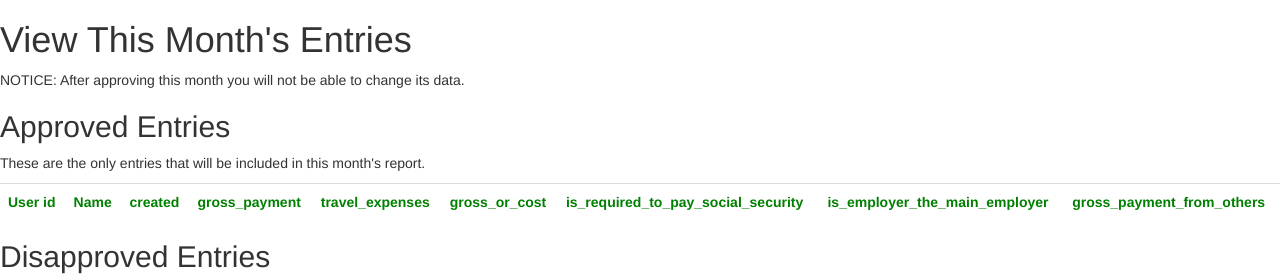
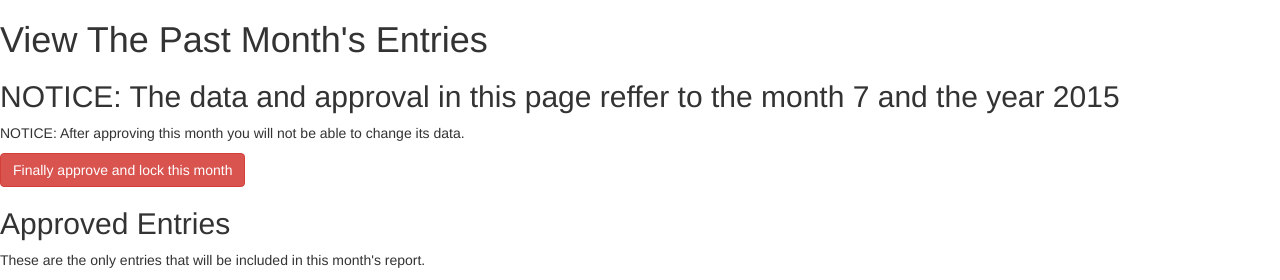
Before and after one commit to cocobango/babi, a Django app: a page that uses wage_reports/reports/templates/reports/employer/pre_approve_month.html in a window 1280 px wide. Shown: the top 280 px of the page. Run offline with Django 3.2, Linux system fonts and the light colour scheme; a user stored in the database is signed in; tables that the repository leaves empty hold one stand-in row (values such as "Sample post"); lists and menus that the app fills with data are empty; some libraries are stand-ins or nearby versions.

Commit message:
months may now be marked as locked. does not prevent changes to future entries to that month yet. minor bug fix in js

```diff
--- a/wage_reports/reports/helpers.py
+++ b/wage_reports/reports/helpers.py
@@ -1,9 +1,37 @@
+from django.utils import timezone
 from .models import Monthly_employee_data, Employee , Employer , Locked_months
 
 
 def is_employer(user):
     try:
-    	employer = Employer.objects.get(user=user)
-    	return True
+        employer = Employer.objects.get(user=user)
+        return True
     except Exception as e:
-    	return False
+        return False
+
+def get_employer_from_user(user):
+    try:
+        employer = Employer.objects.get(user=user)
+        return employer
+    except Exception as e:
+        return False
+
+
+def get_latest_locked_month_by_employer(employer_user_id):
+    locked_month = Locked_months.objects.select_related('employer').filter(employer__user=employer_user_id).latest('lock_time')
+    return locked_month.id
+
+def get_month_in_question_for_employer_locking():
+    this_month = timezone.now()
+    month_in_question = this_month.month - 1
+    if month_in_question == 0:
+        return 12
+    return month_in_question
+
+def get_year_in_question_for_employer_locking():
+    this_month = timezone.now()
+    year_in_question = this_month.year
+    month_in_question = get_month_in_question_for_employer_locking()
+    if month_in_question == 12:
+        return year_in_question - 1
+    return year_in_question
--- a/wage_reports/reports/models.py
+++ b/wage_reports/reports/models.py
@@ -109,3 +109,4 @@ class Locked_months(models.Model):
     for_month = models.IntegerField(default=0)
     for_year = models.IntegerField(default=0)
     lock_time = models.DateTimeField(auto_now_add=True , blank=True)
+    first_day_in_month = models.DateTimeField(blank=True)
--- a/wage_reports/reports/static/reports/js/general.js
+++ b/wage_reports/reports/static/reports/js/general.js
@@ -3,7 +3,7 @@ toggle_user_status = function(user_id){
 	$('#toggle_employee_status').submit();
 }
 
-approve_employee_monthly_entry = function(url , entry_id , employee_user_id , csrf_token){
+toggle_employee_monthly_entry_approval = function(url , entry_id , employee_user_id , csrf_token){
 	formData = {
 		entry_id : entry_id,
 		employee_user_id : employee_user_id
@@ -11,8 +11,18 @@ approve_employee_monthly_entry = function(url , entry_id , employee_user_id , cs
 	generic_ajax_call(url , formData , csrf_token);
 }
 
+approve_and_lock_month = function(url , month_in_question , year_in_question , csrf_token){
+	formData = {
+		for_month : month_in_question,
+		for_year : year_in_question
+	};
+	generic_ajax_call(url , formData , csrf_token);
+}
+
+
 default_success_callback = function(data){
-	json = JSON.Parse(data);
+	json = data;
+	// json = JSON.parse(data);
 	if (json.is_okay) {
 		alert('Success!');
 	} else {
@@ -25,6 +35,8 @@ default_error_callback = function(){
 }
 
 generic_ajax_call = function(url , formData , csrf_token , success_callback , error_callback){
+	console.log(url);
+	console.log(formData);
 	formData.csrfmiddlewaretoken = csrf_token;
 	$.ajax({
 	    url : url,
--- a/wage_reports/reports/templates/reports/employer/pre_approve_month.html
+++ b/wage_reports/reports/templates/reports/employer/pre_approve_month.html
@@ -1,9 +1,10 @@
 {% extends "base.html" %}
 {% block content %}
-<h1>View This Month's Entries</h1>
+<h1>View The Past Month's Entries</h1>
+<h2>NOTICE: The data and approval in this page reffer to the month {{ month_in_question }} and the year {{ year_in_question }}</h2>
 <p class="danger">NOTICE: After approving this month you will not be able to change its data.</p>
 {% if error_message %}<p><strong>{{ error_message }}</strong></p>{% endif %}
-
+<button class="btn btn-danger" onclick="approve_and_lock_month('{% url 'reports:approve_this_month' %}' ,{{ month_in_question }} , {{ year_in_question }} , '{{ csrf_token }}')">Finally approve and lock this month</button>
 <h2>Approved Entries</h2>
 <p>These are the only entries that will be included in this month's report.</p>
 <table class="table">
--- a/wage_reports/reports/templates/reports/employer/show_entries.html
+++ b/wage_reports/reports/templates/reports/employer/show_entries.html
@@ -65,7 +65,10 @@
 		<td>
 			<a href="{% url 'reports:edit_specific_entry' entry.employee.user.id %}" class="btn btn-defualt" >Edit entry</a>
 			{% if not entry.is_approved and entry.has_data %}
-	   			<button class="btn btn-success" onclick="approve_employee_monthly_entry('{% url 'reports:set_as_valid' %}' ,{{ entry.id }} , {{entry.employee.user.id }} , '{{ csrf_token }}')">Approve input</button>
+	   			<button class="btn btn-success" onclick="toggle_employee_monthly_entry_approval('{% url 'reports:set_as_valid' %}' ,{{ entry.id }} , {{entry.employee.user.id }} , '{{ csrf_token }}')">Approve input</button>
+			{% endif %}
+			{% if entry.is_approved %}
+	   			<button class="btn btn-danger" onclick="toggle_employee_monthly_entry_approval('{% url 'reports:withdraw_approval_of_single_entry' %}' ,{{ entry.id }} , {{entry.employee.user.id }} , '{{ csrf_token }}')">Cancel approval of this input</button>
 			{% endif %}
 
 		</td>
--- /dev/null
+++ b/wage_reports/reports/templates/reports/general/display_message.html
@@ -0,0 +1,5 @@
+{% extends "base.html" %}
+{% block content %}
+<h1>{{headline}}</h1>
+{{ body }}
+{% endblock content %}
--- a/wage_reports/reports/urls.py
+++ b/wage_reports/reports/urls.py
@@ -24,6 +24,7 @@ urlpatterns = [
     url(r'^current_month/pre_approve_month$', views.pre_approve_month, name='pre_approve_month'),
     url(r'^current_month/approve_this_month$', views.approve_this_month, name='approve_this_month'),
     url(r'^current_month/set_as_valid$', views.set_as_valid, name='set_as_valid'),
+    url(r'^current_month/withdraw_approval_of_single_entry$', views.withdraw_approval_of_single_entry, name='withdraw_approval_of_single_entry'),
     url(r'^current_month/edit_specific_entry/(?P<employee_user_id>[0-9]+)$', views.edit_specific_entry, name='edit_specific_entry'),
     url(r'^current_month/edit_specific_entry$', views.edit_specific_entry, name='edit_specific_entry'),
     url(r'^current_month/edit_general_information_entry/(?P<employee_user_id>[0-9]+)$', views.edit_specific_monthly_employer_data, name='edit_specific_monthly_employer_data'),
--- a/wage_reports/reports/views.py
+++ b/wage_reports/reports/views.py
@@ -1,6 +1,6 @@
 from datetime import datetime
 
-
+from django.contrib.auth import logout
 from django.contrib.auth.decorators import login_required
 from django.contrib.auth.views import redirect_to_login
 from django.shortcuts import get_object_or_404, render
@@ -14,7 +14,7 @@ from .forms import EmployeeForm , EmployeeMonthlyEntryForm , EmployerMonthlyEntr
 from .models import Monthly_employer_data, Monthly_employee_data, Employee , Employer , Locked_months
 
 
-from .helpers import is_employer
+from .helpers import is_employer , get_latest_locked_month_by_employer , get_month_in_question_for_employer_locking , get_year_in_question_for_employer_locking , get_employer_from_user
 @login_required
 def index(request):
     if is_employer(request.user):
@@ -104,6 +104,9 @@ def show_entries(request):
 def pre_approve_month(request):
     Employer_obj = Employer.objects.get(user=request.user)
     employees = Employee.objects.filter(employer=Employer_obj)
+    this_month = timezone.now()
+    month_in_question = get_month_in_question_for_employer_locking()
+    year_in_question = get_year_in_question_for_employer_locking()
     approved_entries = []
     disapproved_entries = []
     empty_entries = []
@@ -111,8 +114,7 @@ def pre_approve_month(request):
     for employee in employees:
         try:
             single_entry = Monthly_employee_data.objects.filter(employee=employee).latest('created')
-            this_month = timezone.now()
-            if single_entry.created.month == this_month.month and single_entry.created.year == this_month.year:
+            if single_entry.for_month == month_in_question and single_entry.for_year == year_in_question:
                 if single_entry.is_approved:
                     approved_entries.append(single_entry)
                 else:
@@ -122,16 +124,21 @@ def pre_approve_month(request):
         except Monthly_employee_data.DoesNotExist:
             empty_entry = { 'employee' : Employee(user = employee.user) , 'has_data' : False }
             empty_entries.append( empty_entry )
-    return render(request, 'reports/employer/pre_approve_month.html' , { 'approved_entries' : approved_entries , 'disapproved_entries' : disapproved_entries , 'no_recent_entries' : no_recent_entries , 'empty_entries' : empty_entries })
+    return render(request, 'reports/employer/pre_approve_month.html' , { 'month_in_question': month_in_question , 'year_in_question': year_in_question , 'approved_entries' : approved_entries , 'disapproved_entries' : disapproved_entries , 'no_recent_entries' : no_recent_entries , 'empty_entries' : empty_entries })
 
 def approve_this_month(request):
     if request.method == 'POST':
         try:
             now = timezone.now()
-            locked_month = Locked_months.objects.select_related('employer').get(for_month=request['for_month'] , for_year=request['for_year'], employer__user=request['user'])
-            return HttpResponseRedirect(reverse('my_login:messages' , args=('month allready locked',)))
-        except ObjectDoesNotExist:
-            locked_month = Locked_months()
+            locked_month = Locked_months.objects.select_related('employer__user').get(for_month=request.POST['for_month'] , for_year=request.POST['for_year'], employer__user=request.user)
+            return JsonResponse({'is_okay':False , 'message' : 'This month is already locked' , 'data' : None })
+        except Locked_months.DoesNotExist:
+            if is_employer(request.user):
+                employer = get_employer_from_user(request.user)
+                first_day_in_month = datetime( int(request.POST['for_year']), int(request.POST['for_month']), 1)
+                locked_month = Locked_months(for_year = request.POST['for_year'] , for_month = request.POST['for_month'], employer = employer , first_day_in_month = first_day_in_month)
+                locked_month.save()
+                return JsonResponse({'is_okay':True , 'message' : 'successfully locked month. you can now get reports for this month' , 'data' : None })
     else:
         return HttpResponseRedirect(reverse('my_login:messages' , args=('Error, this is a POST gateway, not GET',)))
 
@@ -151,6 +158,17 @@ def set_as_valid(request):
     else:
         return HttpResponseRedirect(reverse('my_login:messages' , args=('Error, this is a POST gateway, not GET',)))
 
+def withdraw_approval_of_single_entry(request):
+    if request.method == 'POST':
+        try:
+            single_entry = Monthly_employee_data.objects.select_related('employee__user').get(pk=request.POST['entry_id'] , employee__user_id=request.POST['employee_user_id'] , employee__employer__user=request.user )
+            single_entry.is_approved = False
+            single_entry.save()
+            return JsonResponse({'is_okay':True , 'message' : 'successfully withdraw approval from entry' , 'data' : single_entry.id})
+        except Monthly_employee_data.DoesNotExist:
+            return JsonResponse({'is_okay':True , 'message' : 'Error: Failed to withdraw approval from entry' , 'data' : 'entry was not updated, entry %s ,employee_user %s , employer %s' % { request.POST['entry_id'] , request.POST['employee_user_id'] , request.user}})
+    else:
+        return render(request, 'reports/general/display_message.html' , { 'headline' : "Error" , 'body' : "This is a POST gateway, not GET" })
 
 def edit_specific_entry(request , employee_user_id):
     if request.method == 'POST':
@@ -223,3 +241,11 @@ def login_destination(request):
 
 def login(request):
     pass
+
+def logout(request):
+    logout(request)
+    return render(request, 'reports/general/display_message.html' , { 'headline' : "successfully logged out" , 'body' : "" })
+
+def my_test(request):
+    response = get_latest_locked_month_by_employer(request.user.id)
+    return render(request, 'reports/general/display_message.html' , { 'headline' : "test response:" , 'body' : response })
--- a/wage_reports/wage_reports/urls.py
+++ b/wage_reports/wage_reports/urls.py
@@ -19,10 +19,12 @@ from django.contrib.auth import views as auth_views
 
 urlpatterns = [
     url('^', include('django.contrib.auth.urls')),
-    url(r'^$', auth_views.login),
+    url(r'^$', auth_views.login , name='main_login'),
     url(r'^accounts/profile/$', 'reports.views.index'),
     url(r'^accounts/login/$', 'reports.views.redirect_to_real_login'),
+    url(r'^accounts/logout/$', 'reports.views.logout', name='main_logout'),
     url(r'^my_login/', include('my_login.urls' , namespace='my_login')),
     url(r'^reports/', include('reports.urls' , namespace='reports') ),
     url(r'^admin/', include(admin.site.urls)),
+    url(r'^my_test/', 'reports.views.my_test'),
 ]
```
Also changed, not shown: wage_reports/reports/migrations/0009_locked_months_first_day_in_month.py (added).
